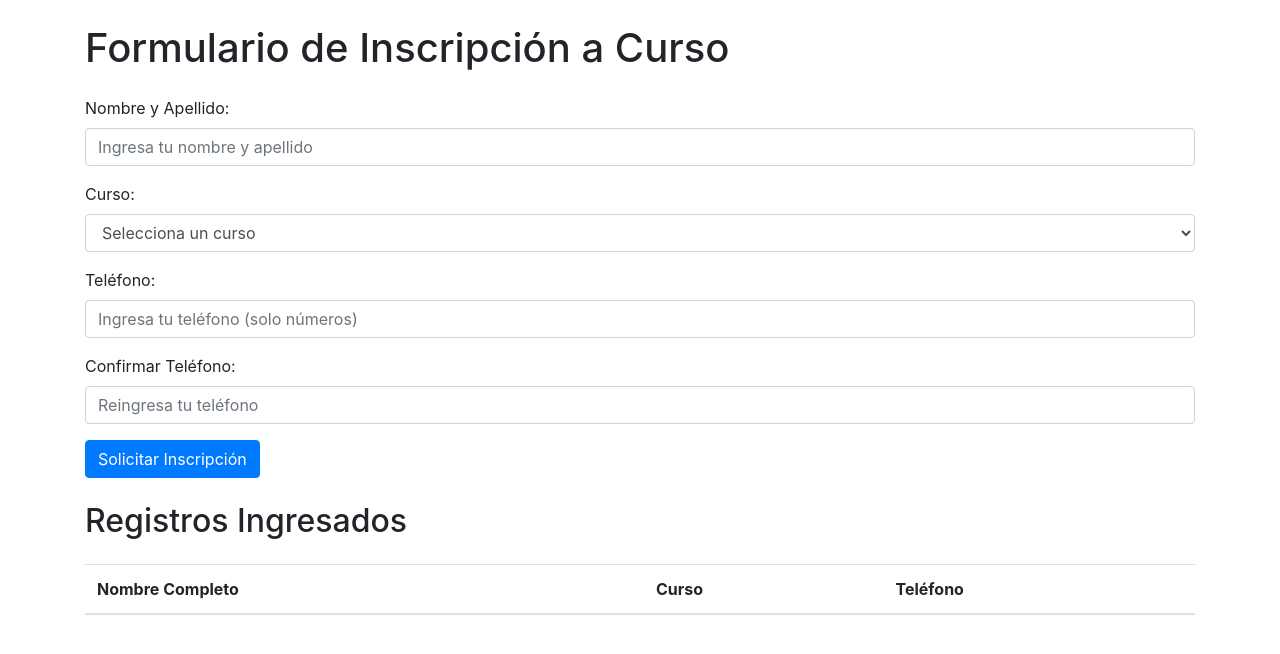
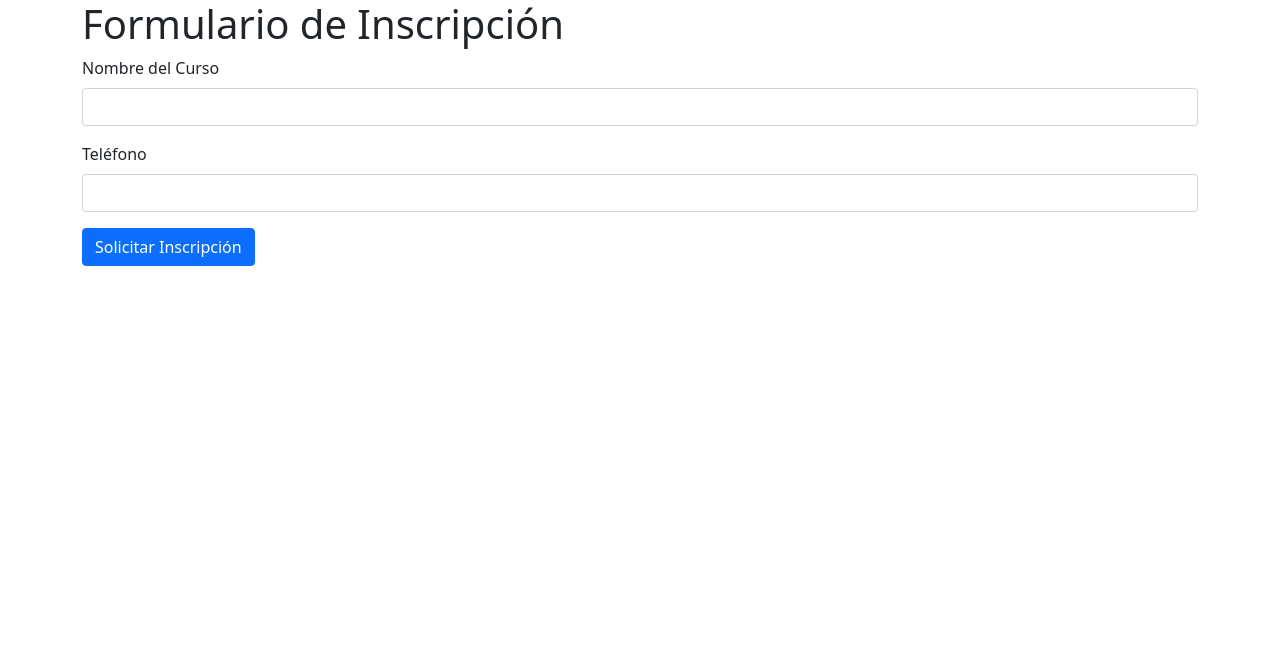
Before and after one commit to DarkBell1221/flaskPractica2J, a Flask app: page / in a window 1280 px wide. Shown: the top 654 px of the page. Run offline with Flask 3, Linux system fonts and the light colour scheme; lists and menus that the app fills with data are empty; some libraries are stand-ins or nearby versions.

Commit message:
Update app.html

```diff
--- a/templates/app.html
+++ b/templates/app.html
@@ -4,139 +4,22 @@
     <meta charset="UTF-8">
     <meta name="viewport" content="width=device-width, initial-scale=1.0">
     <title>Inscripción a Curso</title>
-
-    <!-- Añadir Bootstrap CSS -->
-    <link rel="stylesheet" href="https://maxcdn.bootstrapcdn.com/bootstrap/4.5.2/css/bootstrap.min.css">
-
-    <!-- Añadir jQuery -->
-    <script src="https://code.jquery.com/jquery-3.6.0.min.js"></script>
-
-    <!-- Añadir jQuery Validation -->
-    <script src="https://cdn.jsdelivr.net/jquery.validation/1.19.3/jquery.validate.min.js"></script>
-
-    <style>
-        label.error {
-            color: red;
-            font-size: 0.875em;
-            margin-top: 0.25em;
-        }
-    </style>
+    <link href="https://cdn.jsdelivr.net/npm/bootstrap@5.1.3/dist/css/bootstrap.min.css" rel="stylesheet">
 </head>
 <body>
     <div class="container">
-        <h1 class="my-4">Formulario de Inscripción a Curso</h1>
-
-        <!-- Formulario de inscripción -->
-        <form id="formInscripcion" novalidate>
-            <div class="form-group">
-                <label for="nombreCompleto">Nombre y Apellido:</label>
-                <input type="text" class="form-control" id="nombreCompleto" name="nombreCompleto" placeholder="Ingresa tu nombre y apellido" required>
+        <h1>Formulario de Inscripción</h1>
+        <form method="GET" action="/registrar">
+            <div class="mb-3">
+                <label for="Nombre" class="form-label">Nombre del Curso</label>
+                <input type="text" class="form-control" id="Nombre" name="Nombre" required>
             </div>
-
-            <div class="form-group">
-                <label for="curso">Curso:</label>
-                <select class="form-control" id="curso" name="curso" required>
-                    <option value="">Selecciona un curso</option>
-                    <option value="curso1">Curso 1</option>
-                    <option value="curso2">Curso 2</option>
-                    <option value="curso3">Curso 3</option>
-                </select>
+            <div class="mb-3">
+                <label for="Telefono" class="form-label">Teléfono</label>
+                <input type="text" class="form-control" id="Telefono" name="Telefono" required pattern="\d{10}">
             </div>
-
-            <div class="form-group">
-                <label for="telefono">Teléfono:</label>
-                <input type="text" class="form-control" id="telefono" name="telefono" placeholder="Ingresa tu teléfono (solo números)" required>
-            </div>
-
-            <div class="form-group">
-                <label for="confirmarTelefono">Confirmar Teléfono:</label>
-                <input type="text" class="form-control" id="confirmarTelefono" name="confirmarTelefono" placeholder="Reingresa tu teléfono" required>
-            </div>
-
             <button type="submit" class="btn btn-primary">Solicitar Inscripción</button>
         </form>
-
-        <h2 class="my-4">Registros Ingresados</h2>
-
-        <!-- Tabla para mostrar los registros -->
-        <table class="table table-striped">
-            <thead>
-                <tr>
-                    <th>Nombre Completo</th>
-                    <th>Curso</th>
-                    <th>Teléfono</th>
-                </tr>
-            </thead>
-            <tbody>
-                {% for registro in registros %}
-                <tr>
-                    <td>{{ registro['nombreCompleto'] }}</td>
-                    <td>{{ registro['curso'] }}</td>
-                    <td>{{ registro['telefono'] }}</td>
-                </tr>
-                {% endfor %}
-            </tbody>
-        </table>
     </div>
-
-    <!-- Añadir Bootstrap JS -->
-    <script src="https://maxcdn.bootstrapcdn.com/bootstrap/4.5.2/js/bootstrap.min.js"></script>
-
-    <!-- Validación del formulario con jQuery Validation -->
-    <script>
-        $(document).ready(function() {
-            $("#formInscripcion").validate({
-                rules: {
-                    nombreCompleto: {
-                        required: true,
-                        minlength: 3,
-                        maxlength: 50,
-                        lettersonly: true
-                    },
-                    curso: {
-                        required: true
-                    },
-                    telefono: {
-                        required: true,
-                        digits: true,
-                        minlength: 10,
-                        maxlength: 10
-                    },
-                    confirmarTelefono: {
-                        required: true,
-                        equalTo: "#telefono"
-                    }
-                },
-                messages: {
-                    nombreCompleto: {
-                        required: "Este campo es obligatorio.",
-                        minlength: "Debe tener al menos 3 caracteres.",
-                        maxlength: "No puede tener más de 50 caracteres.",
-                        lettersonly: "Solo se permiten letras."
-                    },
-                    curso: {
-                        required: "Por favor selecciona un curso."
-                    },
-                    telefono: {
-                        required: "Este campo es obligatorio.",
-                        digits: "Solo se permiten números.",
-                        minlength: "Debe tener exactamente 10 dígitos.",
-                        maxlength: "Debe tener exactamente 10 dígitos."
-                    },
-                    confirmarTelefono: {
-                        required: "Este campo es obligatorio.",
-                        equalTo: "El teléfono debe coincidir con el anterior."
-                    }
-                },
-                errorPlacement: function(error, element) {
-                    error.appendTo(element.closest(".form-group"));
-                }
-            });
-        });
-
-        $.validator.addMethod("lettersonly", function(value, element) {
-            return this.optional(element) || /^[a-zA-Z\s]+$/.test(value);
-        }, "Solo se permiten letras y espacios.");
-    </script>
 </body>
 </html>
```
